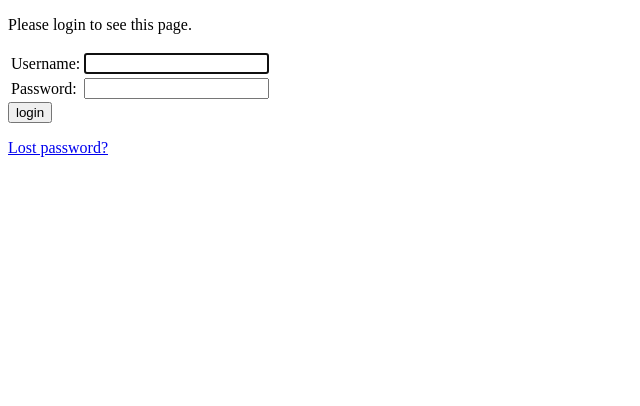
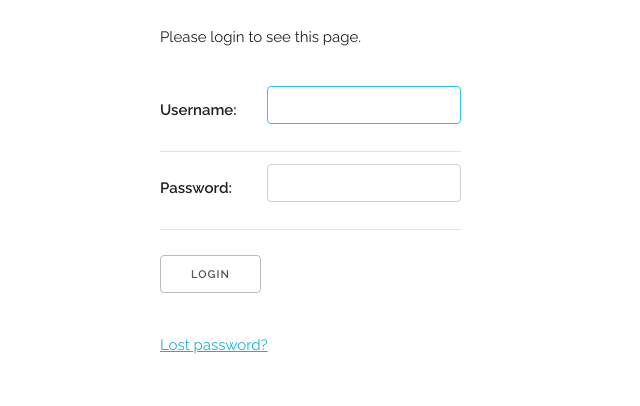
Before and after one commit to diasclive/WSG-Coupons, a Django app: page /accounts/login/?next=/accounts/password_change/ in a window 1280 px wide. Shown: the top 406 px of the page, without its empty margins (0-640 px from the left). Run offline with Django 3.2, Linux system fonts and the light colour scheme.

Commit message:
Added CSS files

```diff
--- a/WSG/settings.py
+++ b/WSG/settings.py
@@ -135,6 +135,9 @@ USE_TZ = True
 
 STATIC_URL = '/static/'
 
+STATICFILES_DIRS = [
+    os.path.join(BASE_DIR, "static"),
+]
 
 # Email Settings
 
--- /dev/null
+++ b/static/css/skeleton.css
@@ -0,0 +1,418 @@
+/*
+* Skeleton V2.0.4
+* Copyright 2014, Dave Gamache
+* www.getskeleton.com
+* Free to use under the MIT license.
+* http://www.opensource.org/licenses/mit-license.php
+* 12/29/2014
+*/
+
+
+/* Table of contents
+––––––––––––––––––––––––––––––––––––––––––––––––––
+- Grid
+- Base Styles
+- Typography
+- Links
+- Buttons
+- Forms
+- Lists
+- Code
+- Tables
+- Spacing
+- Utilities
+- Clearing
+- Media Queries
+*/
+
+
+/* Grid
+–––––––––––––––––––––––––––––––––––––––––––––––––– */
+.container {
+  position: relative;
+  width: 100%;
+  max-width: 960px;
+  margin: 0 auto;
+  padding: 0 20px;
+  box-sizing: border-box; }
+.column,
+.columns {
+  width: 100%;
+  float: left;
+  box-sizing: border-box; }
+
+/* For devices larger than 400px */
+@media (min-width: 400px) {
+  .container {
+    width: 85%;
+    padding: 0; }
+}
+
+/* For devices larger than 550px */
+@media (min-width: 550px) {
+  .container {
+    width: 80%; }
+  .column,
+  .columns {
+    margin-left: 4%; }
+  .column:first-child,
+  .columns:first-child {
+    margin-left: 0; }
+
+  .one.column,
+  .one.columns                    { width: 4.66666666667%; }
+  .two.columns                    { width: 13.3333333333%; }
+  .three.columns                  { width: 22%;            }
+  .four.columns                   { width: 30.6666666667%; }
+  .five.columns                   { width: 39.3333333333%; }
+  .six.columns                    { width: 48%;            }
+  .seven.columns                  { width: 56.6666666667%; }
+  .eight.columns                  { width: 65.3333333333%; }
+  .nine.columns                   { width: 74.0%;          }
+  .ten.columns                    { width: 82.6666666667%; }
+  .eleven.columns                 { width: 91.3333333333%; }
+  .twelve.columns                 { width: 100%; margin-left: 0; }
+
+  .one-third.column               { width: 30.6666666667%; }
+  .two-thirds.column              { width: 65.3333333333%; }
+
+  .one-half.column                { width: 48%; }
+
+  /* Offsets */
+  .offset-by-one.column,
+  .offset-by-one.columns          { margin-left: 8.66666666667%; }
+  .offset-by-two.column,
+  .offset-by-two.columns          { margin-left: 17.3333333333%; }
+  .offset-by-three.column,
+  .offset-by-three.columns        { margin-left: 26%;            }
+  .offset-by-four.column,
+  .offset-by-four.columns         { margin-left: 34.6666666667%; }
+  .offset-by-five.column,
+  .offset-by-five.columns         { margin-left: 43.3333333333%; }
+  .offset-by-six.column,
+  .offset-by-six.columns          { margin-left: 52%;            }
+  .offset-by-seven.column,
+  .offset-by-seven.columns        { margin-left: 60.6666666667%; }
+  .offset-by-eight.column,
+  .offset-by-eight.columns        { margin-left: 69.3333333333%; }
+  .offset-by-nine.column,
+  .offset-by-nine.columns         { margin-left: 78.0%;          }
+  .offset-by-ten.column,
+  .offset-by-ten.columns          { margin-left: 86.6666666667%; }
+  .offset-by-eleven.column,
+  .offset-by-eleven.columns       { margin-left: 95.3333333333%; }
+
+  .offset-by-one-third.column,
+  .offset-by-one-third.columns    { margin-left: 34.6666666667%; }
+  .offset-by-two-thirds.column,
+  .offset-by-two-thirds.columns   { margin-left: 69.3333333333%; }
+
+  .offset-by-one-half.column,
+  .offset-by-one-half.columns     { margin-left: 52%; }
+
+}
+
+
+/* Base Styles
+–––––––––––––––––––––––––––––––––––––––––––––––––– */
+/* NOTE
+html is set to 62.5% so that all the REM measurements throughout Skeleton
+are based on 10px sizing. So basically 1.5rem = 15px :) */
+html {
+  font-size: 62.5%; }
+body {
+  font-size: 1.5em; /* currently ems cause chrome bug misinterpreting rems on body element */
+  line-height: 1.6;
+  font-weight: 400;
+  font-family: "Raleway", "HelveticaNeue", "Helvetica Neue", Helvetica, Arial, sans-serif;
+  color: #222; }
+
+
+/* Typography
+–––––––––––––––––––––––––––––––––––––––––––––––––– */
+h1, h2, h3, h4, h5, h6 {
+  margin-top: 0;
+  margin-bottom: 2rem;
+  font-weight: 300; }
+h1 { font-size: 4.0rem; line-height: 1.2;  letter-spacing: -.1rem;}
+h2 { font-size: 3.6rem; line-height: 1.25; letter-spacing: -.1rem; }
+h3 { font-size: 3.0rem; line-height: 1.3;  letter-spacing: -.1rem; }
+h4 { font-size: 2.4rem; line-height: 1.35; letter-spacing: -.08rem; }
+h5 { font-size: 1.8rem; line-height: 1.5;  letter-spacing: -.05rem; }
+h6 { font-size: 1.5rem; line-height: 1.6;  letter-spacing: 0; }
+
+/* Larger than phablet */
+@media (min-width: 550px) {
+  h1 { font-size: 5.0rem; }
+  h2 { font-size: 4.2rem; }
+  h3 { font-size: 3.6rem; }
+  h4 { font-size: 3.0rem; }
+  h5 { font-size: 2.4rem; }
+  h6 { font-size: 1.5rem; }
+}
+
+p {
+  margin-top: 0; }
+
+
+/* Links
+–––––––––––––––––––––––––––––––––––––––––––––––––– */
+a {
+  color: #1EAEDB; }
+a:hover {
+  color: #0FA0CE; }
+
+
+/* Buttons
+–––––––––––––––––––––––––––––––––––––––––––––––––– */
+.button,
+button,
+input[type="submit"],
+input[type="reset"],
+input[type="button"] {
+  display: inline-block;
+  height: 38px;
+  padding: 0 30px;
+  color: #555;
+  text-align: center;
+  font-size: 11px;
+  font-weight: 600;
+  line-height: 38px;
+  letter-spacing: .1rem;
+  text-transform: uppercase;
+  text-decoration: none;
+  white-space: nowrap;
+  background-color: transparent;
+  border-radius: 4px;
+  border: 1px solid #bbb;
+  cursor: pointer;
+  box-sizing: border-box; }
+.button:hover,
+button:hover,
+input[type="submit"]:hover,
+input[type="reset"]:hover,
+input[type="button"]:hover,
+.button:focus,
+button:focus,
+input[type="submit"]:focus,
+input[type="reset"]:focus,
+input[type="button"]:focus {
+  color: #333;
+  border-color: #888;
+  outline: 0; }
+.button.button-primary,
+button.button-primary,
+input[type="submit"].button-primary,
+input[type="reset"].button-primary,
+input[type="button"].button-primary {
+  color: #FFF;
+  background-color: #33C3F0;
+  border-color: #33C3F0; }
+.button.button-primary:hover,
+button.button-primary:hover,
+input[type="submit"].button-primary:hover,
+input[type="reset"].button-primary:hover,
+input[type="button"].button-primary:hover,
+.button.button-primary:focus,
+button.button-primary:focus,
+input[type="submit"].button-primary:focus,
+input[type="reset"].button-primary:focus,
+input[type="button"].button-primary:focus {
+  color: #FFF;
+  background-color: #1EAEDB;
+  border-color: #1EAEDB; }
+
+
+/* Forms
+–––––––––––––––––––––––––––––––––––––––––––––––––– */
+input[type="email"],
+input[type="number"],
+input[type="search"],
+input[type="text"],
+input[type="tel"],
+input[type="url"],
+input[type="password"],
+textarea,
+select {
+  height: 38px;
+  padding: 6px 10px; /* The 6px vertically centers text on FF, ignored by Webkit */
+  background-color: #fff;
+  border: 1px solid #D1D1D1;
+  border-radius: 4px;
+  box-shadow: none;
+  box-sizing: border-box; }
+/* Removes awkward default styles on some inputs for iOS */
+input[type="email"],
+input[type="number"],
+input[type="search"],
+input[type="text"],
+input[type="tel"],
+input[type="url"],
+input[type="password"],
+textarea {
+  -webkit-appearance: none;
+     -moz-appearance: none;
+          appearance: none; }
+textarea {
+  min-height: 65px;
+  padding-top: 6px;
+  padding-bottom: 6px; }
+input[type="email"]:focus,
+input[type="number"]:focus,
+input[type="search"]:focus,
+input[type="text"]:focus,
+input[type="tel"]:focus,
+input[type="url"]:focus,
+input[type="password"]:focus,
+textarea:focus,
+select:focus {
+  border: 1px solid #33C3F0;
+  outline: 0; }
+label,
+legend {
+  display: block;
+  margin-bottom: .5rem;
+  font-weight: 600; }
+fieldset {
+  padding: 0;
+  border-width: 0; }
+input[type="checkbox"],
+input[type="radio"] {
+  display: inline; }
+label > .label-body {
+  display: inline-block;
+  margin-left: .5rem;
+  font-weight: normal; }
+
+
+/* Lists
+–––––––––––––––––––––––––––––––––––––––––––––––––– */
+ul {
+  list-style: circle inside; }
+ol {
+  list-style: decimal inside; }
+ol, ul {
+  padding-left: 0;
+  margin-top: 0; }
+ul ul,
+ul ol,
+ol ol,
+ol ul {
+  margin: 1.5rem 0 1.5rem 3rem;
+  font-size: 90%; }
+li {
+  margin-bottom: 1rem; }
+
+
+/* Code
+–––––––––––––––––––––––––––––––––––––––––––––––––– */
+code {
+  padding: .2rem .5rem;
+  margin: 0 .2rem;
+  font-size: 90%;
+  white-space: nowrap;
+  background: #F1F1F1;
+  border: 1px solid #E1E1E1;
+  border-radius: 4px; }
+pre > code {
+  display: block;
+  padding: 1rem 1.5rem;
+  white-space: pre; }
+
+
+/* Tables
+–––––––––––––––––––––––––––––––––––––––––––––––––– */
+th,
+td {
+  padding: 12px 15px;
+  text-align: left;
+  border-bottom: 1px solid #E1E1E1; }
+th:first-child,
+td:first-child {
+  padding-left: 0; }
+th:last-child,
+td:last-child {
+  padding-right: 0; }
+
+
+/* Spacing
+–––––––––––––––––––––––––––––––––––––––––––––––––– */
+button,
+.button {
+  margin-bottom: 1rem; }
+input,
+textarea,
+select,
+fieldset {
+  margin-bottom: 1.5rem; }
+pre,
+blockquote,
+dl,
+figure,
+table,
+p,
+ul,
+ol,
+form {
+  margin-bottom: 2.5rem; }
+
+
+/* Utilities
+–––––––––––––––––––––––––––––––––––––––––––––––––– */
+.u-full-width {
+  width: 100%;
+  box-sizing: border-box; }
+.u-max-full-width {
+  max-width: 100%;
+  box-sizing: border-box; }
+.u-pull-right {
+  float: right; }
+.u-pull-left {
+  float: left; }
+
+
+/* Misc
+–––––––––––––––––––––––––––––––––––––––––––––––––– */
+hr {
+  margin-top: 3rem;
+  margin-bottom: 3.5rem;
+  border-width: 0;
+  border-top: 1px solid #E1E1E1; }
+
+
+/* Clearing
+–––––––––––––––––––––––––––––––––––––––––––––––––– */
+
+/* Self Clearing Goodness */
+.container:after,
+.row:after,
+.u-cf {
+  content: "";
+  display: table;
+  clear: both; }
+
+
+/* Media Queries
+–––––––––––––––––––––––––––––––––––––––––––––––––– */
+/*
+Note: The best way to structure the use of media queries is to create the queries
+near the relevant code. For example, if you wanted to change the styles for buttons
+on small devices, paste the mobile query code up in the buttons section and style it
+there.
+*/
+
+
+/* Larger than mobile */
+@media (min-width: 400px) {}
+
+/* Larger than phablet (also point when grid becomes active) */
+@media (min-width: 550px) {}
+
+/* Larger than tablet */
+@media (min-width: 750px) {}
+
+/* Larger than desktop */
+@media (min-width: 1000px) {}
+
+/* Larger than Desktop HD */
+@media (min-width: 1200px) {}
--- a/templates/base.html
+++ b/templates/base.html
@@ -1,9 +1,19 @@
+{% load staticfiles %}
 <!DOCTYPE html>
 <html>
   <head>
+  	<meta charset="utf-8">
+  	<meta http-equiv="X-UA-Compatible" content="IE=edge,chrome=1">
     <title>{% block title %}{% endblock %}</title>
+  	<meta name="viewport" content="width=device-width, initial-scale=1">
+  	<link href="//fonts.googleapis.com/css?family=Raleway:400,300,600" rel="stylesheet" type="text/css">
+
+  	<link rel="stylesheet" href="{% static 'css/normalize.css' %}">
+  	<link rel="stylesheet" href="{% static 'css/skeleton.css' %}">
   </head>
   <body>
-    {% block content %}{% endblock %}
+  	<div class="container">
+      {% block content %}{% endblock %}
+  	</div>
   </body>
 </html>
```
Also changed, not shown: static/css/normalize.css (added).
